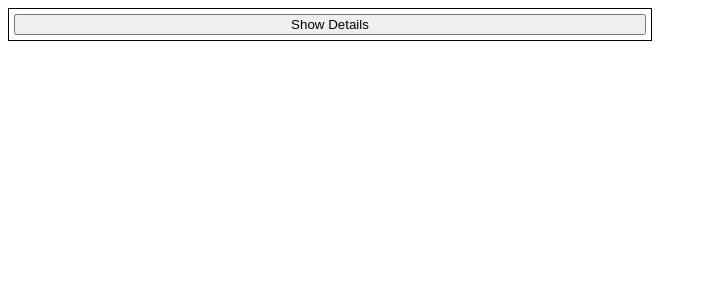
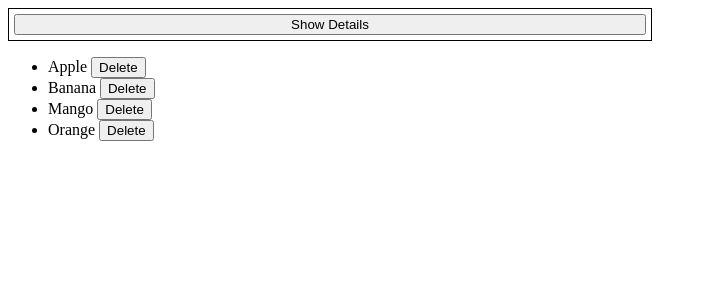
Before and after one commit to ridabajwa1024/Learn_React, a React (Create React App) app: page / in a window 1280 px wide. Shown: the top 300 px of the page, without its empty margins (0-707 px from the left). Built offline with nearby package versions, Linux system fonts and the light colour scheme.

Commit message:
list in react

```diff
--- a/src/App.js
+++ b/src/App.js
@@ -6,6 +6,7 @@
 // import FileManager from "./uploading.jsx";
 // import EventsInreact from "./Day04/EventsInreact"
 import Conditionals from "./Day04/Conditionals";
+import List from "./Day04/list";
 function App() {
   return (
     <>
@@ -18,6 +19,7 @@ function App() {
       {/* <FileManager/> */}
       {/* <EventsInreact/> */}
       <Conditionals/>
+      <List/>
     </>
   );
 }
--- /dev/null
+++ b/src/Day04/list.jsx
@@ -0,0 +1,30 @@
+import React, { useState } from "react";
+
+function List() {
+  const [delt, setdelete] = useState([
+    "Apple",
+    "Banana",
+    "Mango",
+    "Orange",
+  ]);
+
+  // delete function
+  const del = (delFruit) => {
+    setdelete(delt.filter((fruit) => fruit !== delFruit));
+  };
+
+  return (
+    <div>
+      <ul>
+        {delt.map((fruit, index) => (
+          <li key={index}>
+            {fruit}{" "}
+            <button onClick={() => del(fruit)}>Delete</button>
+          </li>
+        ))}
+      </ul>
+    </div>
+  );
+}
+
+export default List;
```
